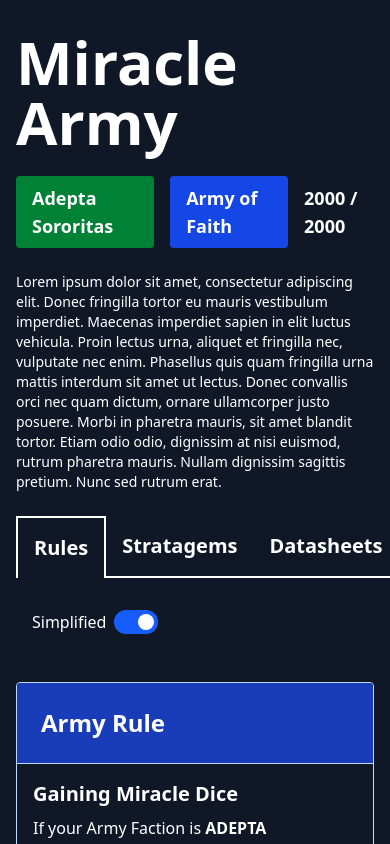
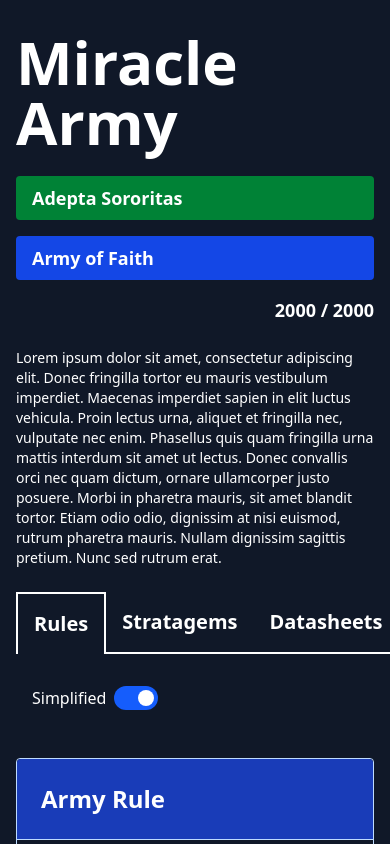
Before and after one commit to NandaScott/better-warhammer-lists, a React app: page / in a window 390 px wide. Shown: the top 844 px of the page. Built offline with nearby package versions, Linux system fonts and the light colour scheme; the HTML template or start-up script is replaced by a standard one.

Commit message:
Fixed some issues with the top information

```diff
--- a/src/App.tsx
+++ b/src/App.tsx
@@ -11,10 +11,14 @@
   return (
     <div className="flex flex-col gap-6 p-8 px-4 xl:px-8">
       <h1 className="text-6xl font-bold">{name}</h1>
-      <h2 className="flex items-baseline gap-4 text-lg font-semibold">
-        <div className="rounded bg-green-700 p-2 px-4">{faction.name}</div>
-        <div className="rounded bg-blue-700 p-2 px-4">{detatchment.name}</div>
-        <span className="text-lg">
+      <h2 className="flex flex-col items-baseline gap-4 text-lg font-semibold md:flex-row">
+        <div className="w-full rounded bg-green-700 p-2 px-4">
+          {faction.name}
+        </div>
+        <div className="w-full rounded bg-blue-700 p-2 px-4">
+          {detatchment.name}
+        </div>
+        <span className="w-full text-right text-lg md:text-left">
           {points.used} / {points.total}
         </span>
       </h2>
```
